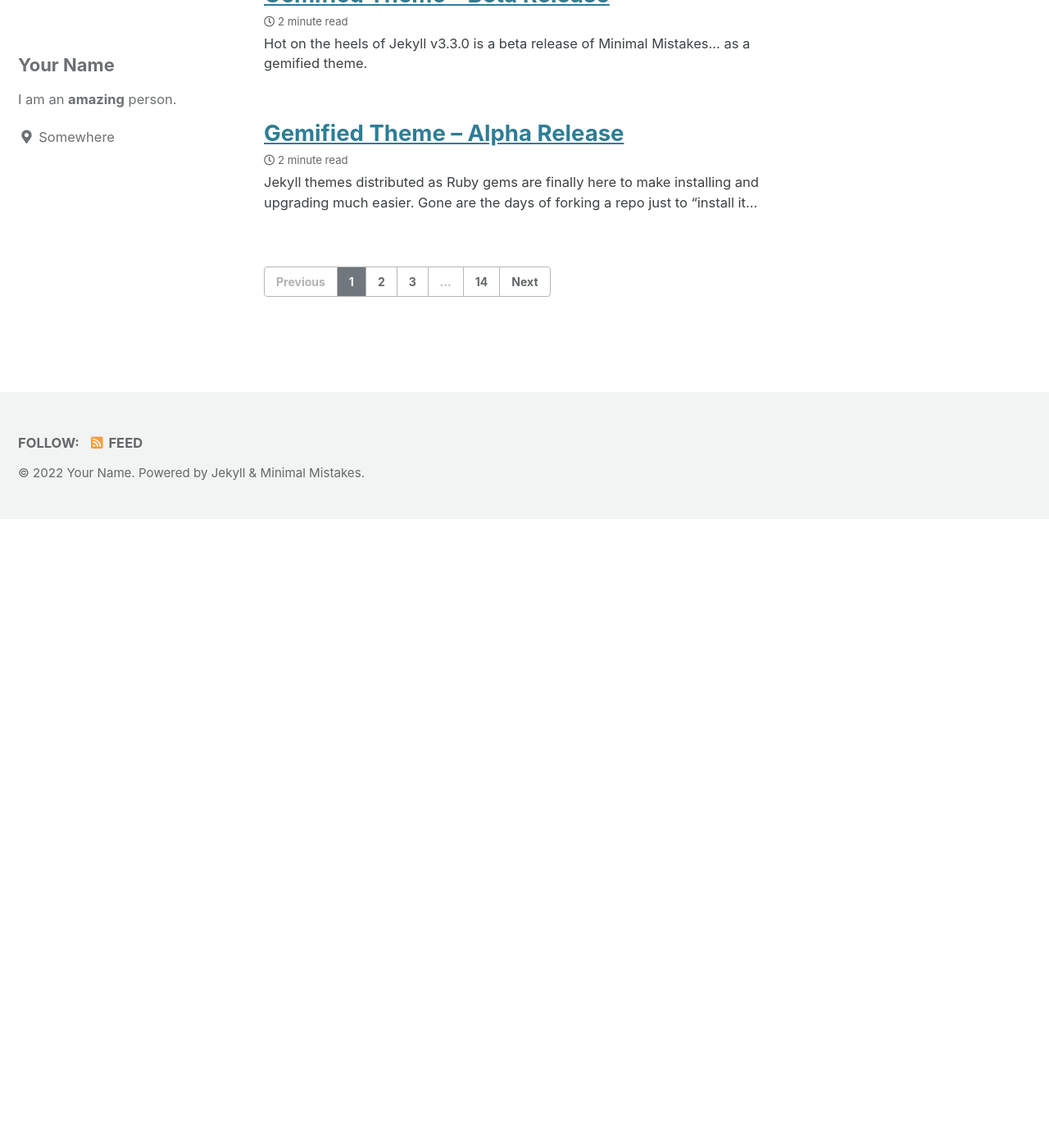
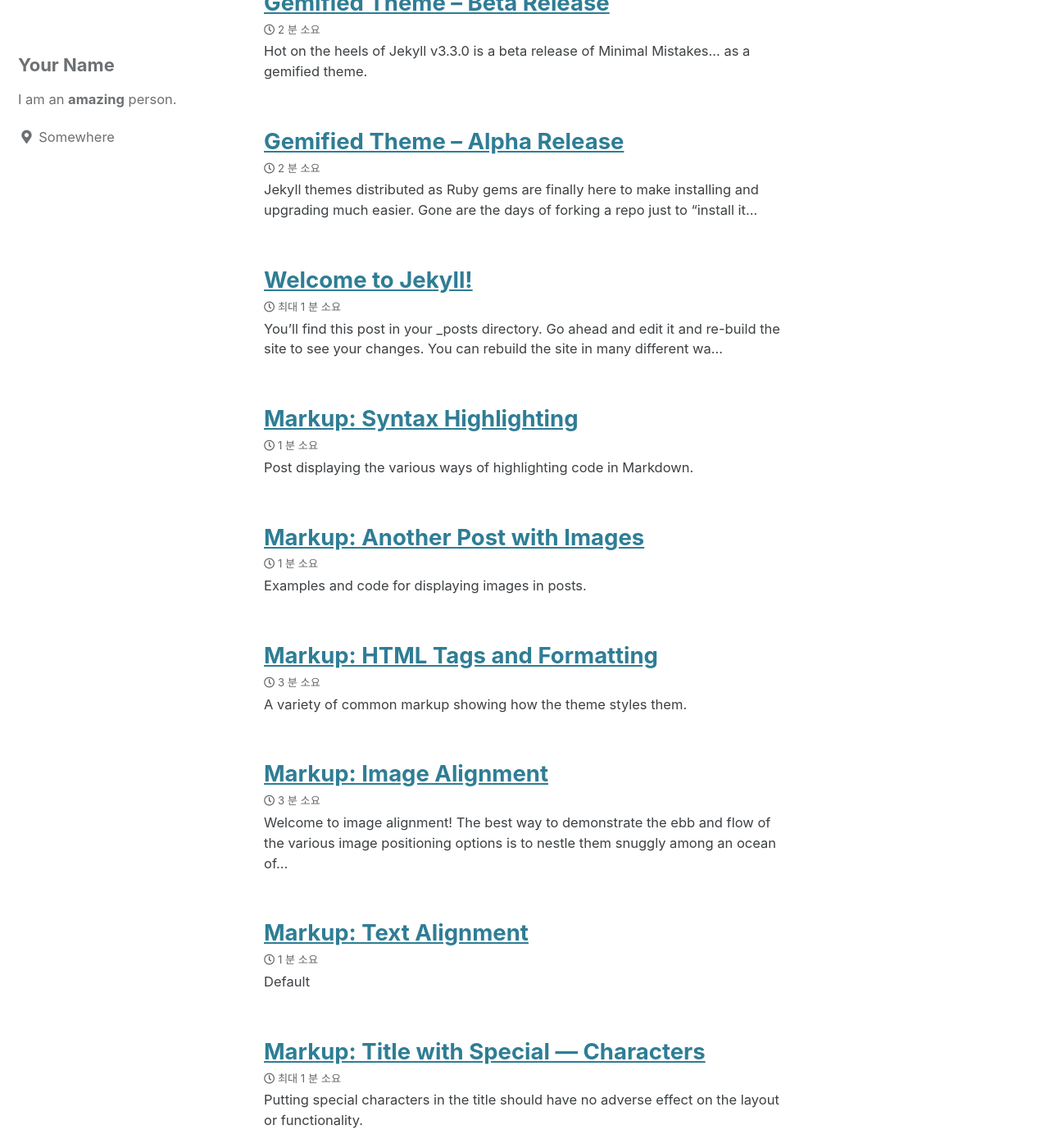
Before and after one commit to potatoman1028/potatoman1028.github.io, a Jekyll site: the page built from index.html, in a window 1280 px wide and 1400 px high, scrolled down 767 px. Shown: the whole window at 82% size. Built offline with Jekyll 4.4.1, drawn with Linux system fonts in a browser that asks for light colours; cached includes are drawn as plain includes; the list of posts is cut into pages by our own code; some of the changed lines change nothing that is shown; some of the changed text lies outside the part shown.

Commit message:
Update _config.yml
config 수정 / site setting 까지

```diff
--- a/_config.yml
+++ b/_config.yml
@@ -15,18 +15,18 @@
 minimal_mistakes_skin    : "default" # "air", "aqua", "contrast", "dark", "dirt", "neon", "mint", "plum", "sunrise"
 
 # Site Settings
-locale                   : "en-US"
-title                    : "Site Title"
+locale                   : "ko-KR"
+title                    : "note"
 title_separator          : "-"
-subtitle                 : # site tagline that appears below site title in masthead
-name                     : "Your Name"
-description              : "An amazing website."
-url                      : # the base hostname & protocol for your site e.g. "https://mmistakes.github.io"
+subtitle                 : "version 0.1" # site tagline that appears below site title in masthead
+name                     : "HyoGon Kim"
+description              : "hygon's note"
+url                      : "https://potatoman1028.github.io/" # the base hostname & protocol for your site e.g. "https://mmistakes.github.io"
 baseurl                  : # the subpath of your site, e.g. "/blog"
-repository               : # GitHub username/repo-name e.g. "mmistakes/minimal-mistakes"
+repository               : "potatoman1028/potatoman1028.github.io" # GitHub username/repo-name e.g. "mmistakes/minimal-mistakes"
 teaser                   : # path of fallback teaser image, e.g. "/assets/images/500x300.png"
 logo                     : # path of logo image to display in the masthead, e.g. "/assets/images/88x88.png"
-masthead_title           : # overrides the website title displayed in the masthead, use " " for no title
+masthead_title           : "note" # overrides the website title displayed in the masthead, use " " for no title
 # breadcrumbs            : false # true, false (default)
 words_per_minute         : 200
 comments:
@@ -218,7 +218,7 @@
 
 # Outputting
 permalink: /:categories/:title/
-paginate: 5 # amount of posts to show
+paginate: 15 # Default 5
 paginate_path: /page:num/
 timezone: # https://en.wikipedia.org/wiki/List_of_tz_database_time_zones
 
```
